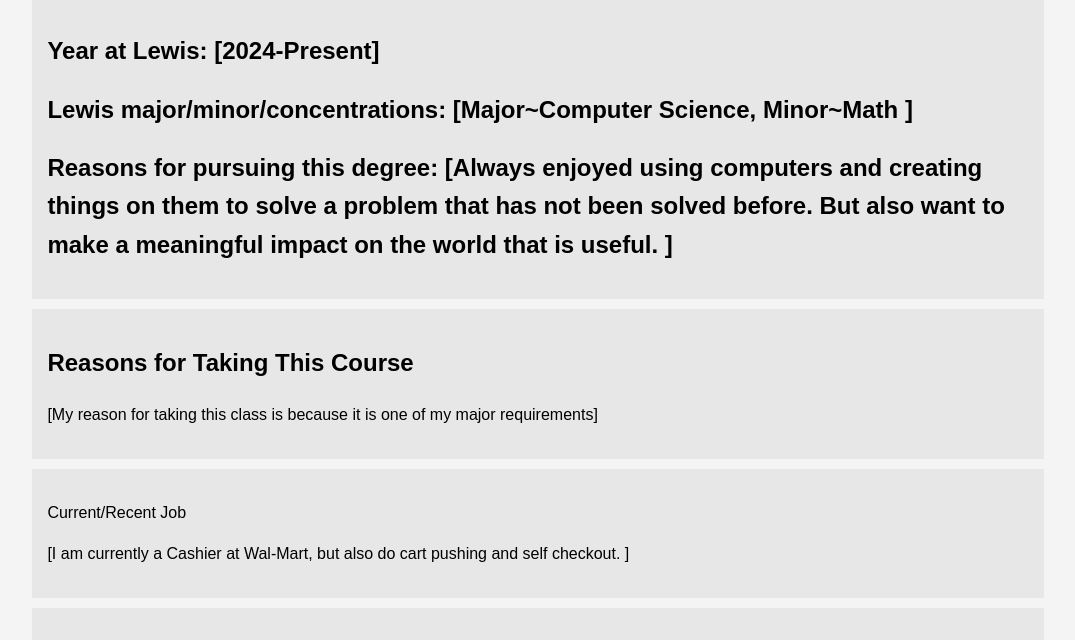
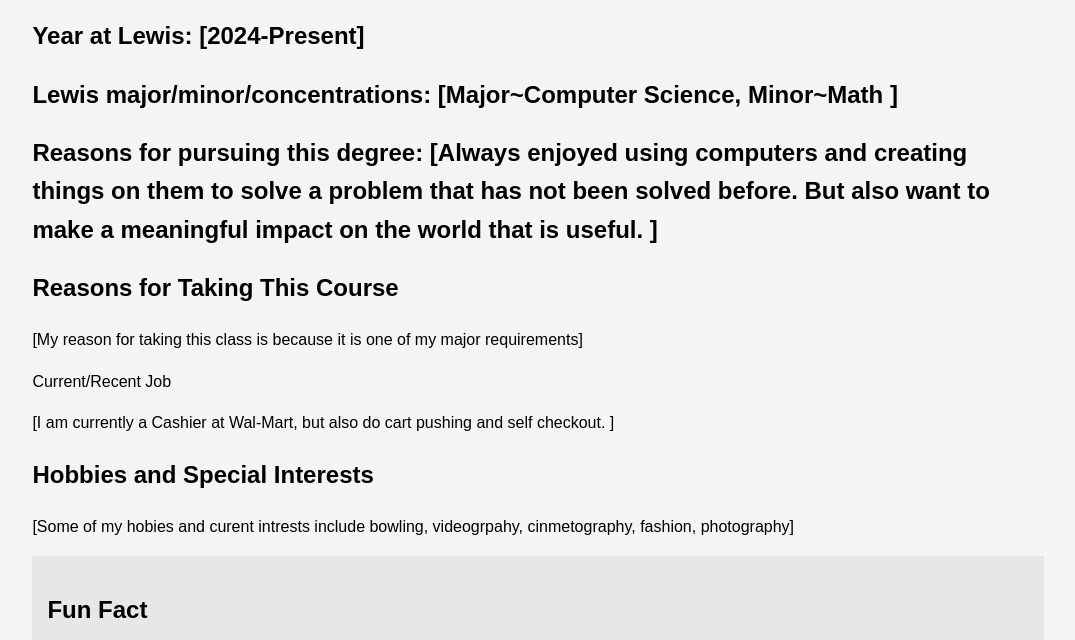
Before and after one commit to isaac-joseph/me, a plain HTML site: page index.html in a window 1280 px wide. Shown: the part 153-793 px from the top of the page, without its empty margins (102-1177 px from the left). Drawn offline with Linux system fonts and the light colour scheme.

Commit message:
Update index.html

```diff
--- a/index.html
+++ b/index.html
@@ -21,7 +21,7 @@
         .main-info h1 {
             margin: 0;
         }
-        .hobbies, .lewis, .course, .job {
+        .hobbies, .lewis, .course, .job, {
             background: #e7e7e7;
             padding: 15px;
             margin-bottom: 10px;
```
